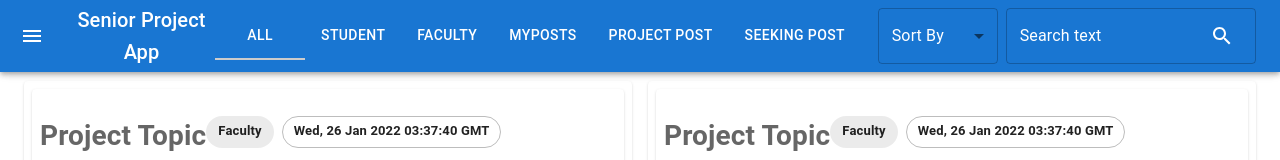
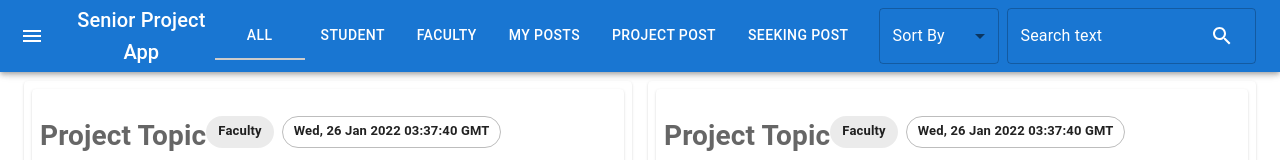
Before and after one commit to MenkeTechnologies/CIS4914ProjectDatabaseUI, a React (Create React App) app: page / in a window 1280 px wide. Shown: the top 160 px of the page. Built offline with nearby package versions, Linux system fonts and the light colour scheme.

Commit message:
fix sort by

```diff
--- a/src/components/AppNav.js
+++ b/src/components/AppNav.js
@@ -17,8 +17,7 @@ import { AppBar } from "@mui/material";
 
 const AppNav = ({state, activeTab, setActiveTab, toggleDrawer}) => {
 
-  const [age, setAge] = React.useState('');
-
+  const [sortBy, setSortBy] = React.useState('');
 
   const a11yProps = index => ({
     id: `simple-tab-${index}`,
@@ -27,6 +26,9 @@ const AppNav = ({state, activeTab, setActiveTab, toggleDrawer}) => {
 
   const handleTabChange = (event, newValue) => {
     setActiveTab(newValue);
+  };
+  const handleSortByChange = (event) => {
+    setSortBy(event.target.value)
   };
 
   return (
@@ -52,7 +54,7 @@ const AppNav = ({state, activeTab, setActiveTab, toggleDrawer}) => {
           <Tab label="All" {...a11yProps(0)} />
           <Tab label="Student" {...a11yProps(1)} />
           <Tab label="Faculty" {...a11yProps(2)} />
-          <Tab label="MyPosts" {...a11yProps(3)} />
+          <Tab label="My Posts" {...a11yProps(3)} />
           <Tab label="Project Post" {...a11yProps(4)} />
           <Tab label="Seeking Post" {...a11yProps(5)} />
           <Tab label="Messages" {...a11yProps(6)} />
@@ -60,12 +62,12 @@ const AppNav = ({state, activeTab, setActiveTab, toggleDrawer}) => {
 
         <FormControl sx={{m: 1, minWidth: 120}}>
           <InputLabel sx={{color: WHITE}} id="demo-simple-select-helper-label">Sort By</InputLabel>
-          <Select
-            labelId="demo-simple-select-helper-label"
-            id="demo-simple-select-helper"
-            value={age}
-            label="Age"
-            // onChange={handleChange}
+          <Select sx={{color: WHITE}}
+                  labelId="demo-simple-select-helper-label"
+                  id="demo-simple-select-helper"
+                  value={sortBy}
+                  label="SortBy"
+                  onChange={handleSortByChange}
           >
 
             <MenuItem value={"Date_Posted"}>Date Posted</MenuItem>
```
